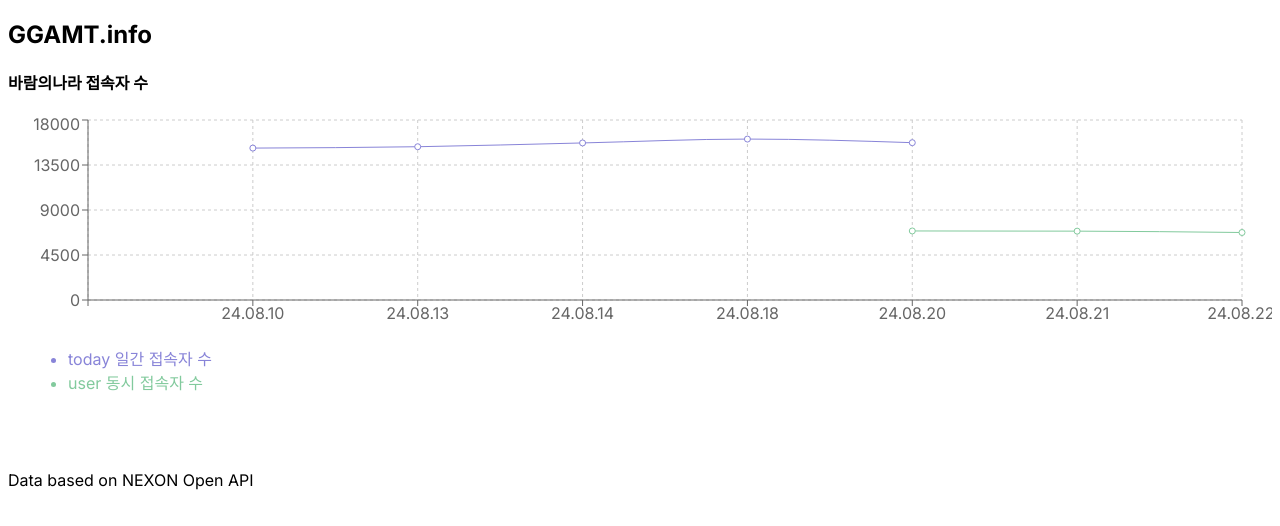
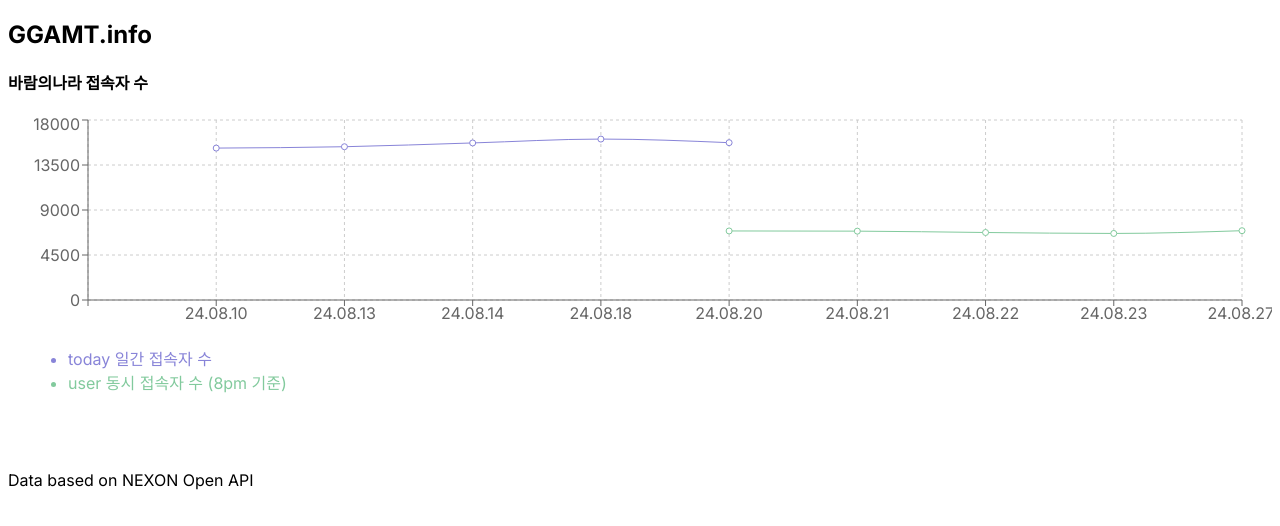
Before and after one commit to kwackjiyong/ggamt-front-server, a Next.js app: page /baram in a window 1280 px wide. Shown: the top 526 px of the page. Built offline with nearby package versions, Linux system fonts and the light colour scheme.

Commit message:
feat: 동접자수 update

```diff
--- a/src/app/baram/page.tsx
+++ b/src/app/baram/page.tsx
@@ -35,6 +35,14 @@ export default function BaramChart() {
           date: '24.08.22',
           user: 6749,
         },
+        {
+          date: '24.08.23',
+          user: 6655,
+        },
+        {
+          date: '24.08.27',
+          user: 6930,
+        },
       ];
     return (
         <div className="baram-chart-container">
@@ -64,7 +72,7 @@ export default function BaramChart() {
 
 function CustomizedLegend(props: any) {
   const { payload } = props;
-  const label = [' 일간 접속자 수', ' 동시 접속자 수']
+  const label = [' 일간 접속자 수', ' 동시 접속자 수 (8pm 기준)']
   const color = ['#8884d8', '#82ca9d']
   return (
     <ul>
```
